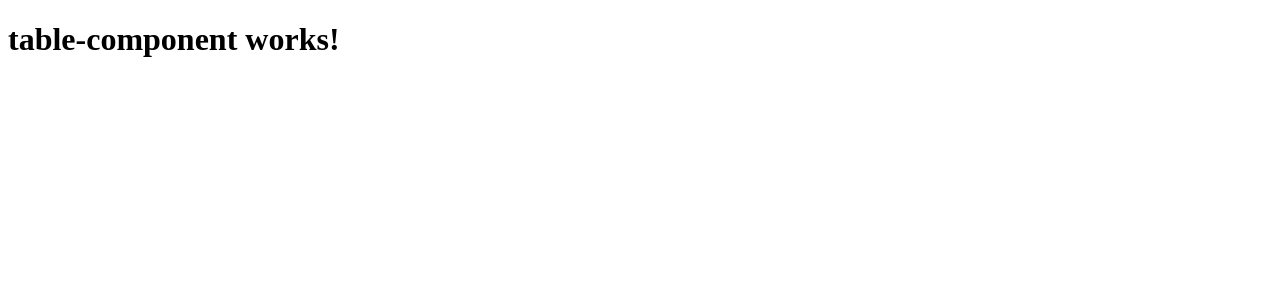
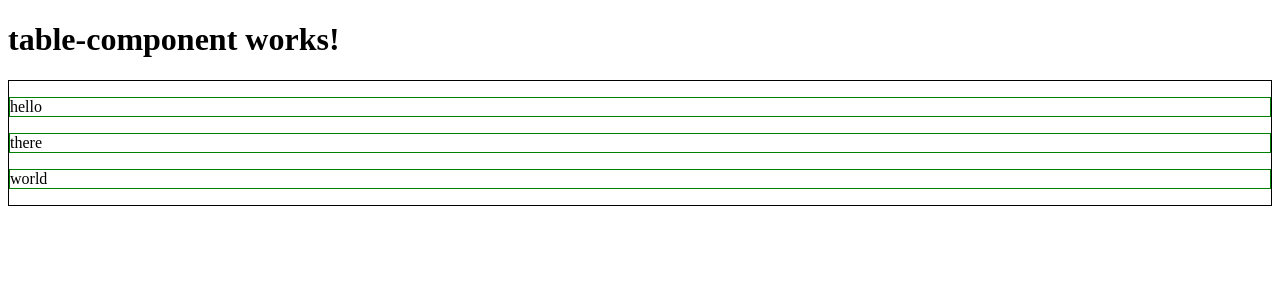
Before and after one commit to AroSaneD/template-stress-test, an Angular app: page / in a window 1280 px wide. Shown: the top 300 px of the page. Built offline with nearby package versions, Linux system fonts and the light colour scheme.

Commit message:
added child component

```diff
--- a/src/app/components/cell-component/cell-component.component.html
+++ b/src/app/components/cell-component/cell-component.component.html
@@ -1,3 +1,4 @@
-<p>
-  cell-component works!
+<p style="border: 1px solid green">
+  {{inputObject.name}}
+
 </p>
--- a/src/app/components/cell-component/cell-component.component.ts
+++ b/src/app/components/cell-component/cell-component.component.ts
@@ -1,4 +1,6 @@
-import { Component, OnInit } from '@angular/core';
+import { Component, OnInit, Input } from '@angular/core';
+import { TestObject } from '../../model/testObject';
+
 
 @Component({
   selector: 'app-cell-component',
@@ -7,6 +9,8 @@ import { Component, OnInit } from '@angular/core';
 })
 export class CellComponentComponent implements OnInit {
 
+  @Input() inputObject: TestObject;
+
   constructor() { }
 
   ngOnInit() {
--- a/src/app/components/table-component/table-component.component.html
+++ b/src/app/components/table-component/table-component.component.html
@@ -1,3 +1,7 @@
 <h1>
   table-component works!
 </h1>
+
+<div style="border: 1px solid black">
+  <app-cell-component *ngFor="let e of elements" [inputObject]="e"></app-cell-component>
+</div>
--- a/src/app/components/table-component/table-component.component.ts
+++ b/src/app/components/table-component/table-component.component.ts
@@ -1,3 +1,4 @@
+import { TestObject } from './../../model/testObject';
 import { Component, OnInit } from '@angular/core';
 
 @Component({
@@ -9,6 +10,12 @@ export class TableComponentComponent implements OnInit {
 
   constructor() { }
 
+  elements: TestObject[] = [
+    new TestObject('hello', 1, 2),
+    new TestObject('there', 1, 2),
+    new TestObject('world', 1, 2),
+  ];
+
   ngOnInit() {
   }
 
--- /dev/null
+++ b/src/app/model/testObject.ts
@@ -0,0 +1,12 @@
+export class TestObject {
+
+    constructor(
+        public name: string,
+        public nr1: number,
+        public nr2: number
+    ) {
+
+    }
+
+
+}
```
